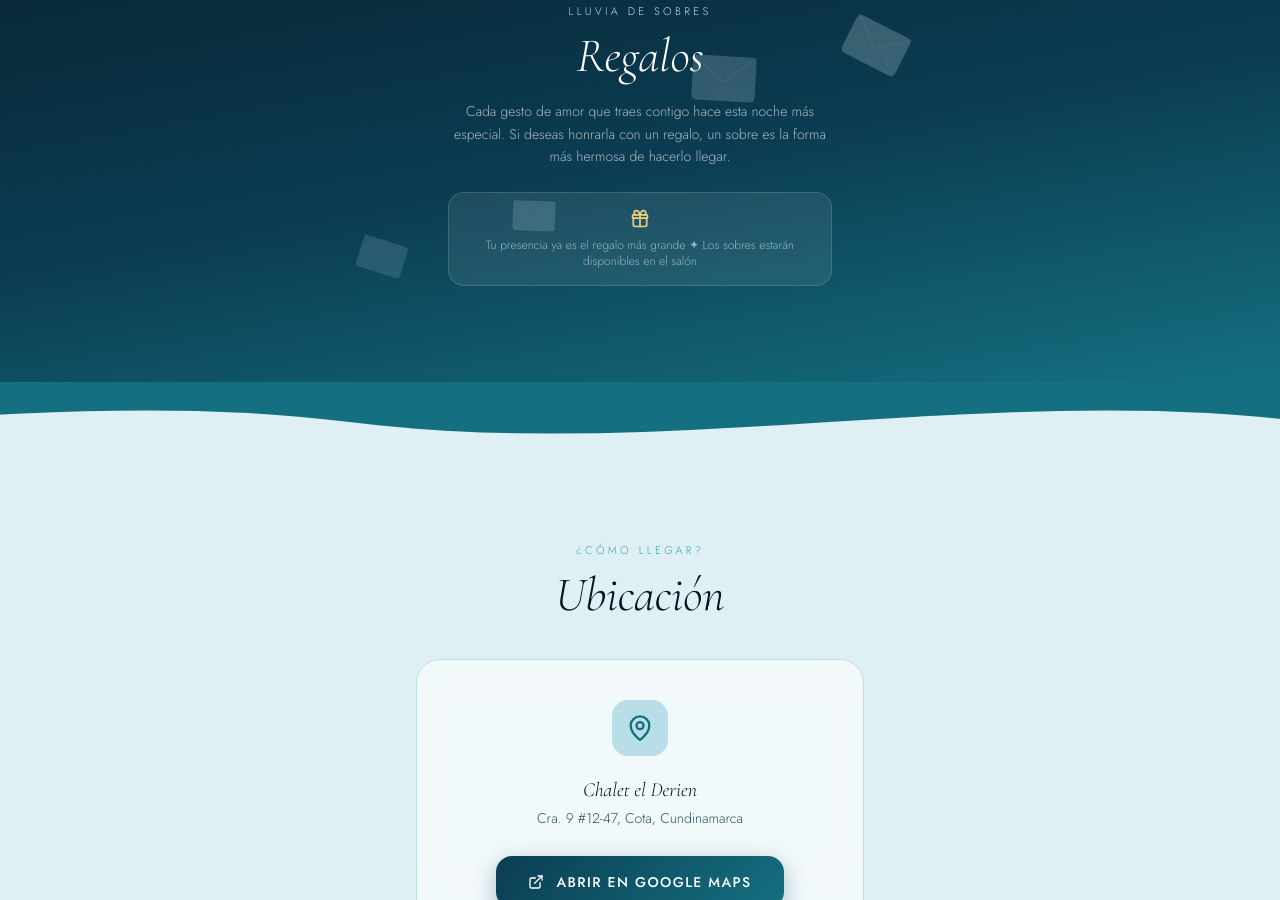
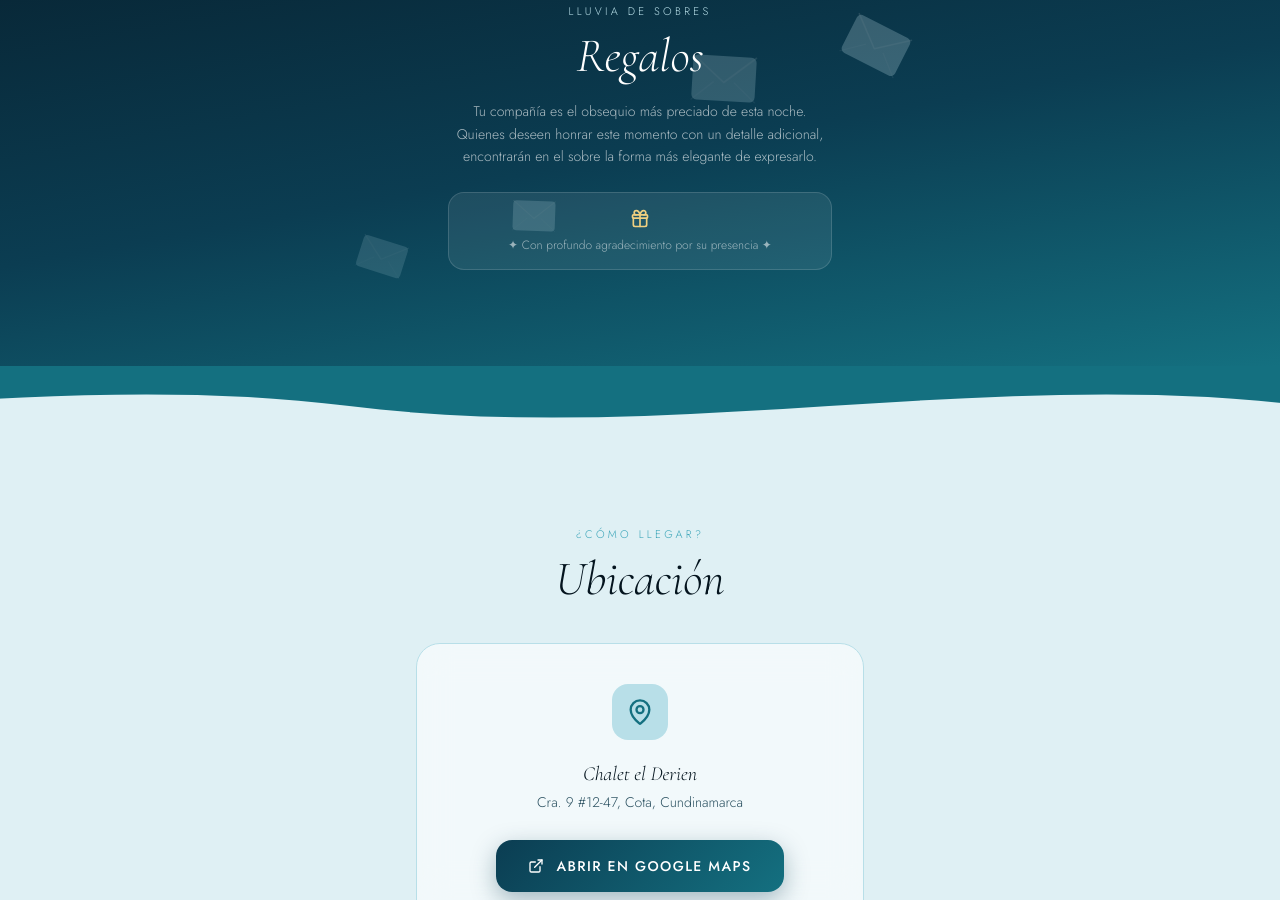
Before and after one commit to niko2307/invitacion, a Next.js app: page / in a window 1280 px wide. Shown: the part 3836-4736 px from the top of the page. Built offline with nearby package versions, Linux system fonts and the light colour scheme.

Commit message:
Update de codigo

```diff
--- a/app/invitation-client.tsx
+++ b/app/invitation-client.tsx
@@ -1026,13 +1026,13 @@ export default function InvitationClient({ mode }: Props) {
             </Reveal>
             <Reveal delay={0.2}>
               <p className="text-sm font-light leading-relaxed mb-6" style={{ color: "rgba(255,255,255,0.65)" }}>
-                Cada gesto de amor que traes contigo hace esta noche más especial. Si deseas honrarla con un regalo, un sobre es la forma más hermosa de hacerlo llegar.
+                Tu compañía es el obsequio más preciado de esta noche. Quienes deseen honrar este momento con un detalle adicional, encontrarán en el sobre la forma más elegante de expresarlo.
               </p>
               <div className="rounded-2xl px-5 py-4"
                 style={{ background: "rgba(255,255,255,0.08)", border: "1px solid rgba(255,255,255,0.14)" }}>
                 <Gift className="w-5 h-5 mx-auto mb-2" style={{ color: "var(--gold-light)" }} />
                 <p className="text-xs font-light" style={{ color: "rgba(255,255,255,0.55)" }}>
-                  Tu presencia ya es el regalo más grande ✦ Los sobres estarán disponibles en el salón
+                  ✦ Con profundo agradecimiento por su presencia ✦
                 </p>
               </div>
             </Reveal>
```
